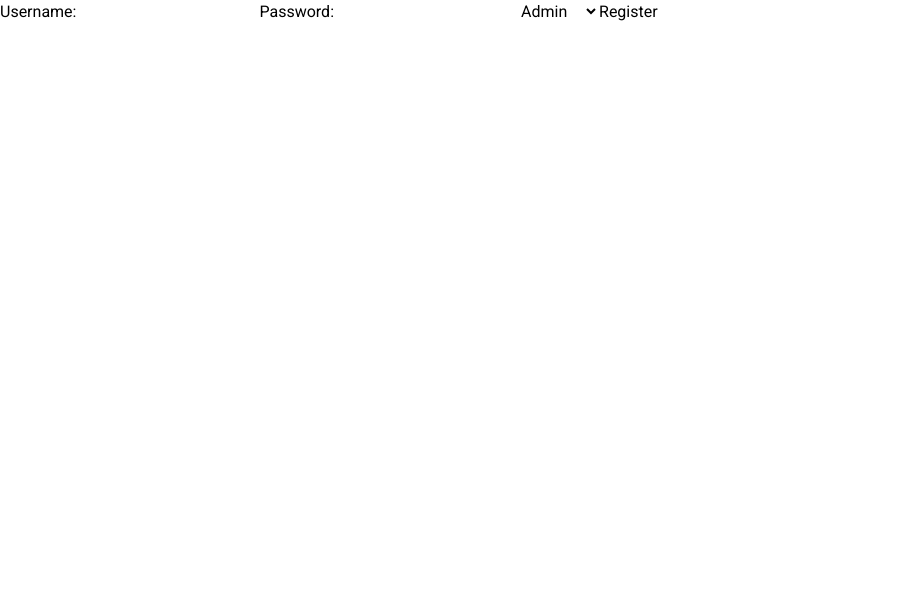
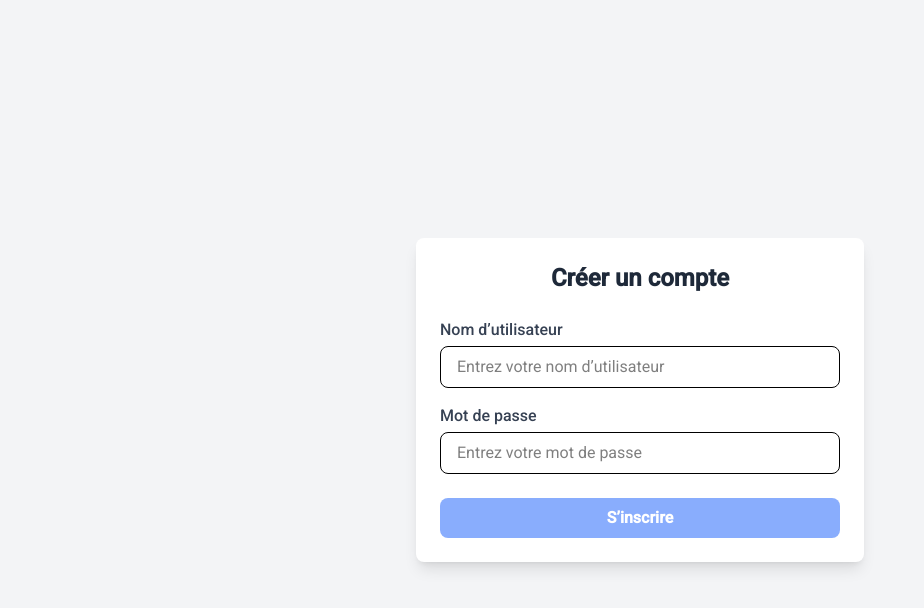
Before and after one commit to LoloRigolo/MicroStockAPI, an Angular app in the folder frontend/: page /register in a window 1280 px wide. Shown: the top 608 px of the page, without its empty margins (0-924 px from the left). Built offline with nearby package versions, Linux system fonts and the light colour scheme.

Commit message:
tout les bug fix

```diff
--- a/frontend/src/app/pages/dashboard-admin/dashboard-admin.component.html
+++ b/frontend/src/app/pages/dashboard-admin/dashboard-admin.component.html
@@ -10,7 +10,7 @@
 
   <form (submit)="createUser(); $event.preventDefault()">
     <label>Nom d'utilisateur</label>
-    <input [(ngModel)]="newUser.email" name="email" class="border border-gray-300 rounded px-3 py-2 w-full mb-3" required />
+    <input [(ngModel)]="newUser.username" name="email" class="border border-gray-300 rounded px-3 py-2 w-full mb-3" required />
 
     <label>Mot de passe</label>
     <input [(ngModel)]="newUser.password" name="password" type="password" class="border border-gray-300 rounded px-3 py-2 w-full mb-3" required />
--- a/frontend/src/app/pages/dashboard-admin/dashboard-admin.component.ts
+++ b/frontend/src/app/pages/dashboard-admin/dashboard-admin.component.ts
@@ -18,10 +18,10 @@ import { MarchandiseService } from '../../services/marchandise.service';
 export class DashboardAdminComponent implements OnInit {
 
   newUser = {
-    email: '',
-    password: '',
-    role: 'User'
-  };
+  username: '',    // ← avant c'était "email"
+  password: '',
+  role: 'User'
+};
 
   stockages: Stockage[] = [];
   magasins: any[] = [];
@@ -88,7 +88,7 @@ export class DashboardAdminComponent implements OnInit {
     this.authService.register(this.newUser).subscribe({
       next: () => {
         this.success = 'Utilisateur créé avec succès !';
-        this.newUser = { email: '', password: '', role: 'User' };
+        this.newUser = { username: '', password: '', role: 'User' };
         this.error = '';
       },
       error: (err) => {
--- a/frontend/src/app/pages/register/register.component.html
+++ b/frontend/src/app/pages/register/register.component.html
@@ -1,19 +1,49 @@
-<form (ngSubmit)="onSubmit()" [formGroup]="registerForm">
-  <label>Username:</label>
-  <input type="text" formControlName="username" />
+<div class="min-h-screen flex items-center justify-center bg-gray-100 p-4">
+  <div class="w-full max-w-md bg-white rounded-lg shadow-lg p-6">
+    <h2 class="text-2xl font-bold mb-6 text-center text-gray-800">Créer un compte</h2>
+    <form [formGroup]="registerForm" (ngSubmit)="onSubmit()">
 
-  <label>Password:</label>
-  <input type="password" formControlName="password" />
+      <div class="mb-4">
+        <label for="username" class="block text-gray-700 font-medium mb-1">Nom d’utilisateur</label>
+        <input
+          id="username"
+          formControlName="username"
+          type="text"
+          class="w-full px-4 py-2 border rounded-lg focus:outline-none focus:ring-2 focus:ring-blue-400"
+          placeholder="Entrez votre nom d’utilisateur"
+        />
+        <p *ngIf="registerForm.get('username')?.touched && registerForm.get('username')?.invalid"
+           class="text-red-500 text-sm mt-1">
+          Le nom d’utilisateur est requis.
+        </p>
+      </div>
 
-  <select>
-    <option value="admin">Admin</option>
-    <option value="user">User</option>
-    <option value="magasin">Magasin</option>
-  </select>
+      <div class="mb-6">
+        <label for="password" class="block text-gray-700 font-medium mb-1">Mot de passe</label>
+        <input
+          id="password"
+          formControlName="password"
+          type="password"
+          class="w-full px-4 py-2 border rounded-lg focus:outline-none focus:ring-2 focus:ring-blue-400"
+          placeholder="Entrez votre mot de passe"
+        />
+        <p *ngIf="registerForm.get('password')?.touched && registerForm.get('password')?.invalid"
+           class="text-red-500 text-sm mt-1">
+          Le mot de passe est requis.
+        </p>
+      </div>
 
-  <button type="submit">Register</button>
+      <button
+        type="submit"
+        [disabled]="registerForm.invalid"
+        class="w-full bg-blue-600 hover:bg-blue-700 text-white font-semibold py-2 rounded-lg transition disabled:opacity-50 disabled:cursor-not-allowed"
+      >
+        S’inscrire
+      </button>
 
-  <div *ngIf="errorMessage" class="text-red-600 mt-4 text-center">
-    {{ errorMessage }}
+      <div *ngIf="errorMessage" class="mt-4 text-center text-red-600">
+        {{ errorMessage }}
+      </div>
+    </form>
   </div>
-</form>
+</div>
--- a/frontend/src/app/pages/register/register.component.ts
+++ b/frontend/src/app/pages/register/register.component.ts
@@ -27,43 +27,32 @@ export class RegisterComponent implements OnInit {
     this.registerForm = this.fb.group({
       username: ['', Validators.required],
       password: ['', Validators.required],
-      role: ['', Validators.required],
     });
   }
 
   onSubmit() {
-    if (this.registerForm.valid) {
-      this.authService.register(this.registerForm.value).subscribe({
+    if (this.registerForm.invalid) return;
+
+    // On envoie username, password + role forcé à 'user'
+    const payload = {
+      ...this.registerForm.value,
+      role: 'user'
+    };
+
+    this.authService.register(payload).subscribe({
       next: (res: any) => {
-          console.log('User registered!', res);
-          // Stocker le token si backend le renvoie
+        // … même logique qu'avant pour stocker le token ou rediriger
         if (res.token) {
           localStorage.setItem('token', res.token);
           const decoded: any = jwtDecode(res.token);
-
-            switch (decoded.role) {
-              case 'user':
           this.router.navigate(['/dashboard-user']);
-                break;
-              case 'magasin':
-                this.router.navigate(['/dashboard-magasin']);
-                break;
-              case 'admin':
-                this.router.navigate(['/dashboard-admin']);
-                break;
-              default:
-                this.router.navigate(['/login']);
-                break;
-            }
         } else {
           this.router.navigate(['/dashboard-user']);
         }
       },
       error: (err: any) => {
-          console.error(err);
         this.errorMessage = err.error?.error || 'Erreur lors de la création du compte';
       }
     });
   }
 }
-}
--- a/frontend/src/app/services/stockage.service.ts
+++ b/frontend/src/app/services/stockage.service.ts
@@ -32,10 +32,13 @@ export class StockageService {
   }
 
   deleteStockageByRef(id_magasin: string, id_marchandise: string): Observable<any> {
-    return this.http.delete<any>(`${this.apiUrl}/${id_magasin}/${id_marchandise}`);
+   return this.http.delete<any>(
+      `${this.apiUrl}/magasin/${id_magasin}/marchandise/${id_marchandise}`
+    );
   }
 
   updateVolume(id: string, variation: number): Observable<any> {
-    return this.http.put<any>(`${this.apiUrl}/${id}/volume`, { variation });
+    return this.http
+     .patch<any>(`${this.apiUrl}/${id}/volume`, { delta: variation });
   }
 }
```
Also changed, not shown: 2 other files (tests, documents, lock files or other folders). Lines whose indentation alone changed are shown as unchanged.
